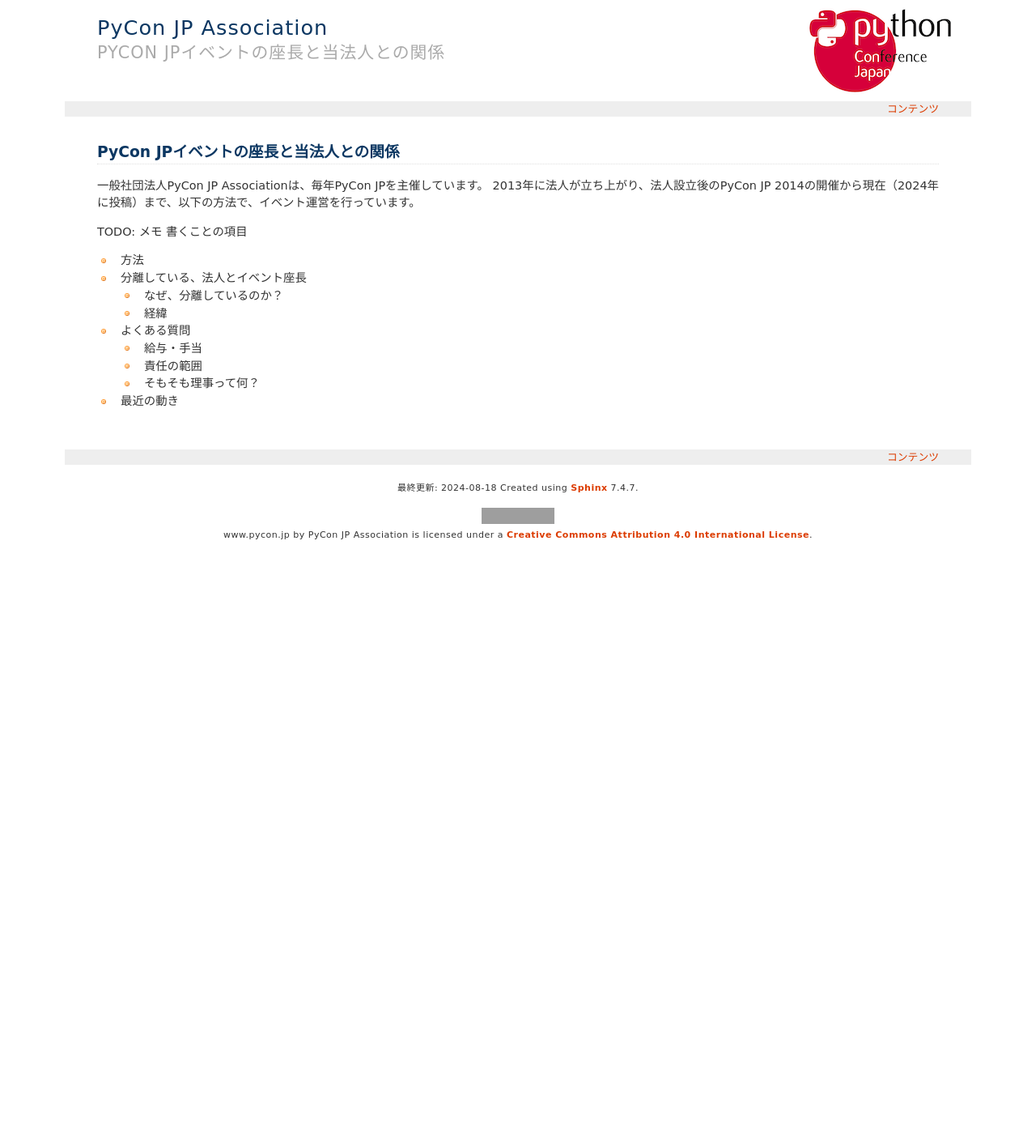
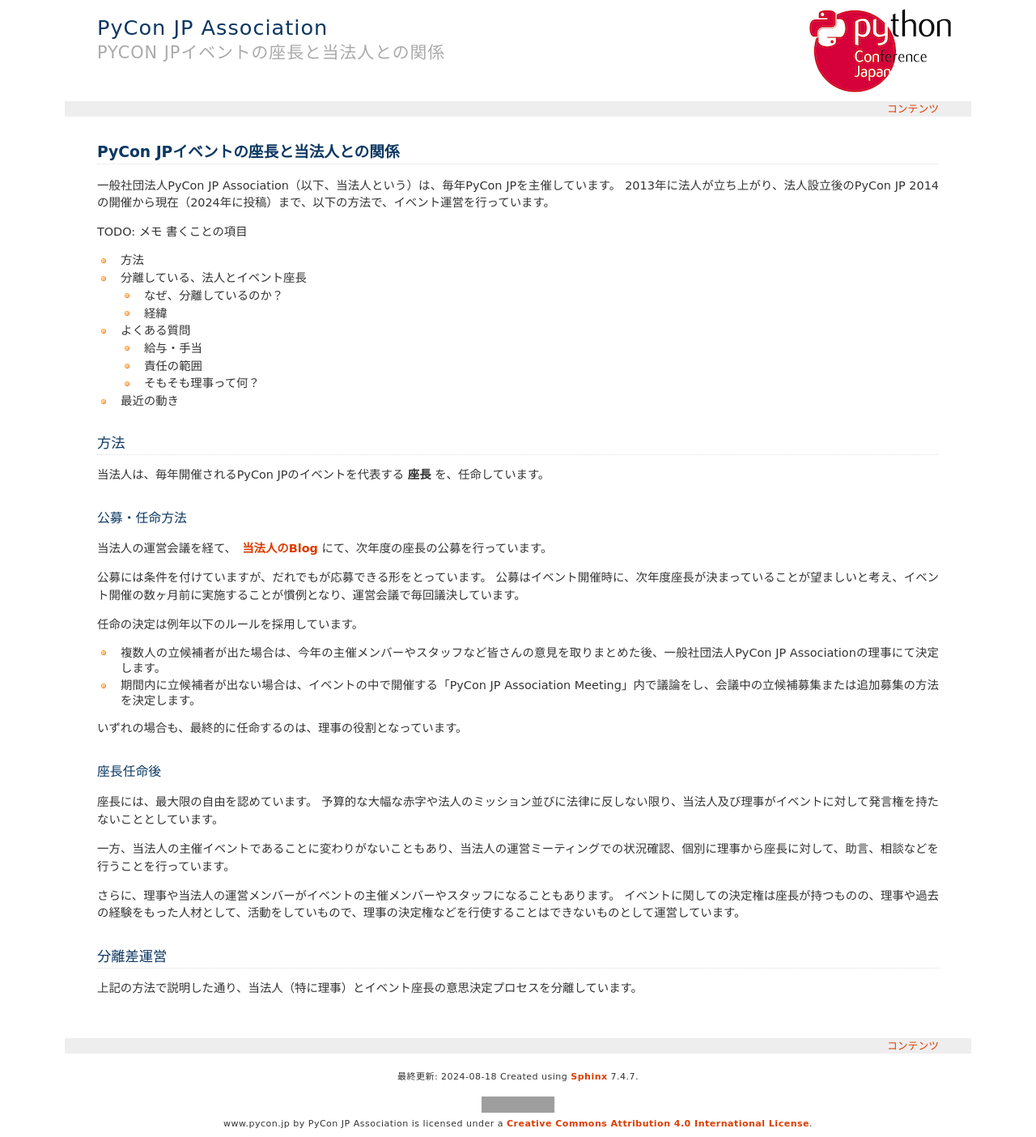
Before and after one commit to pyconjp/www.pycon.jp, a Sphinx documentation site: the page built from source/event-chair.md, in a window 1280 px wide. Shown: the whole page at 81% size. Built offline with Sphinx 7.4.7, drawn with Linux system fonts in a browser that asks for light colours; before the commit the page ends 900 px from its top, so only the background shows below that; grey boxes are pictures that could not be loaded.

Commit message:
座長との関係の方法を書いた。

```diff
--- a/source/event-chair.md
+++ b/source/event-chair.md
@@ -1,6 +1,6 @@
 # PyCon JPイベントの座長と当法人との関係
 
-一般社団法人PyCon JP Associationは、毎年PyCon JPを主催しています。
+一般社団法人PyCon JP Association（以下、当法人という）は、毎年PyCon JPを主催しています。
 2013年に法人が立ち上がり、法人設立後のPyCon JP 2014の開催から現在（2024年に投稿）まで、以下の方法で、イベント運営を行っています。
 
 TODO: メモ 書くことの項目
@@ -13,3 +13,36 @@
   - 責任の範囲
   - そもそも理事って何？
 - 最近の動き
+
+## 方法
+
+当法人は、毎年開催されるPyCon JPのイベントを代表する **座長** を、任命しています。
+
+### 公募・任命方法
+
+当法人の運営会議を経て、　[当法人のBlog](https://pyconjp.blogspot.com/) にて、次年度の座長の公募を行っています。
+
+公募には条件を付けていますが、だれでもが応募できる形をとっています。
+公募はイベント開催時に、次年度座長が決まっていることが望ましいと考え、イベント開催の数ヶ月前に実施することが慣例となり、運営会議で毎回議決しています。
+
+任命の決定は例年以下のルールを採用しています。
+
+- 複数人の立候補者が出た場合は、今年の主催メンバーやスタッフなど皆さんの意見を取りまとめた後、一般社団法人PyCon JP Associationの理事にて決定します。
+- 期間内に立候補者が出ない場合は、イベントの中で開催する「PyCon JP Association Meeting」内で議論をし、会議中の立候補募集または追加募集の方法を決定します。
+
+いずれの場合も、最終的に任命するのは、理事の役割となっています。
+
+### 座長任命後
+
+座長には、最大限の自由を認めています。
+予算的な大幅な赤字や法人のミッション並びに法律に反しない限り、当法人及び理事がイベントに対して発言権を持たないこととしています。
+
+一方、当法人の主催イベントであることに変わりがないこともあり、当法人の運営ミーティングでの状況確認、個別に理事から座長に対して、助言、相談などを行うことを行っています。
+
+さらに、理事や当法人の運営メンバーがイベントの主催メンバーやスタッフになることもあります。
+イベントに関しての決定権は座長が持つものの、理事や過去の経験をもった人材として、活動をしていもので、理事の決定権などを行使することはできないものとして運営しています。
+
+
+## 分離差運営
+
+上記の方法で説明した通り、当法人（特に理事）とイベント座長の意思決定プロセスを分離しています。
```
